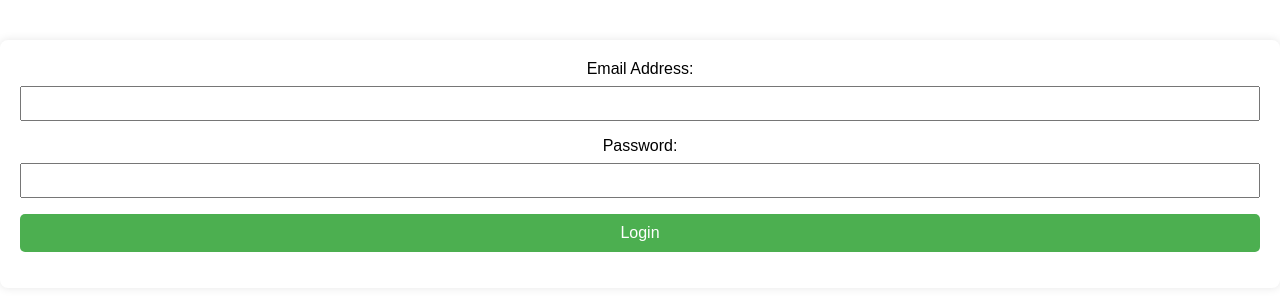
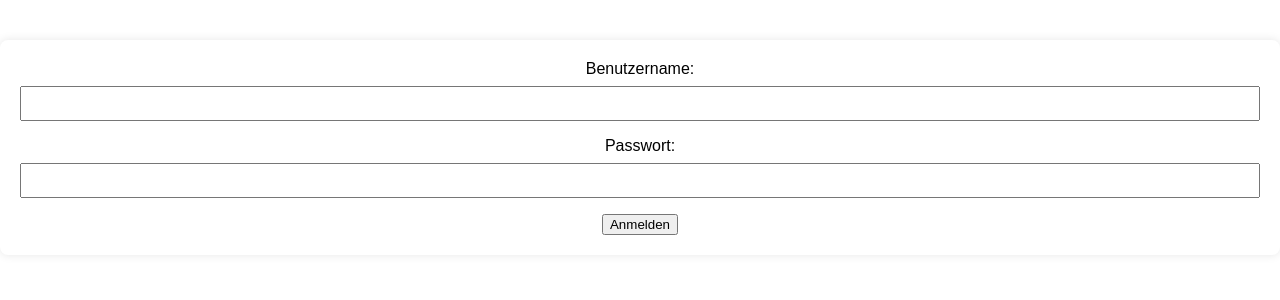
Before and after one commit to CelMur/TINF21CS2_Security_by_Design_Gruppenprojekt, a Django app: page /login/ in a window 1280 px wide. Shown: the part 74-374 px from the top of the page. Run offline with Django 3.2, Linux system fonts and the light colour scheme; parts of the project's set-up code (start-up, migrations or seed data) failed here and were passed over.

Commit message:
Implementierung Login Funktionalität

```diff
--- a/Project/src/login/urls.py
+++ b/Project/src/login/urls.py
@@ -3,5 +3,5 @@ from .views import LoginPageView
 app_name = "login"
 
 urlpatterns = [
-    path("", LoginPageView.as_view() , name="login"),
+    path("", LoginPageView , name="login"),
 ]
--- a/Project/src/login/views.py
+++ b/Project/src/login/views.py
@@ -1,6 +1,18 @@
 from django.views.generic import TemplateView
+from django.shortcuts import render, redirect
+from django.contrib.auth import authenticate, login
+from django.contrib import messages
 
+def LoginPageView(request):
+    if request.method == 'POST':
+        username = request.POST['username']
+        password = request.POST['password']
+        user = authenticate(request, username=username, password=password)
 
-# Create your views here.
-class LoginPageView(TemplateView):
-    template_name =  "Login.html"
+        if user is not None:
+            login(request, user)
+            return redirect('/admin/')
+        else:
+            messages.error(request, 'Benutzername oder Passwort ungültig.')
+
+    return render(request, 'Login.html')
--- a/Project/src/sign_up/models.py
+++ b/Project/src/sign_up/models.py
@@ -41,7 +41,7 @@ class UserManager(BaseUserManager):
         return self._create_user(email, password, **extra_fields)
 class CustomUser(AbstractUser):
     id = models.AutoField(primary_key=True)
-    #username = models.CharField(max_length=30)
+    username = models.CharField(max_length=30)
     firstname = models.CharField(max_length=30)
     lastname = models.CharField(max_length=30)
     address = models.CharField(max_length=255)
--- a/Project/src/templates/Login.html
+++ b/Project/src/templates/Login.html
@@ -60,13 +60,14 @@ Login
 {% endblock %}
 
 {% block body %}
-    <form>
-        <label for="email">Email Address:</label>
-        <input type="email" id="email" name="email" required>
+<form method="post">
+    {% csrf_token %}
+    <label for="username">Benutzername:</label>
+    <input type="text" id="username" name="username" required><br>
 
-        <label for="password">Password:</label>
-        <input type="password" id="password" name="password" required>
+    <label for="password">Passwort:</label>
+    <input type="password" id="password" name="password" required><br>
 
-        <input type="submit" value="Login">
-    </form>
+    <button type="submit">Anmelden</button>
+</form>
 {% endblock %}
```
Also changed, not shown: Project/src/login/forms.py (added), Project/src/sign_up/migrations/0004_alter_customuser_username.py (added), Project/src/sign_up/migrations/0005_alter_customuser_username.py (added).
